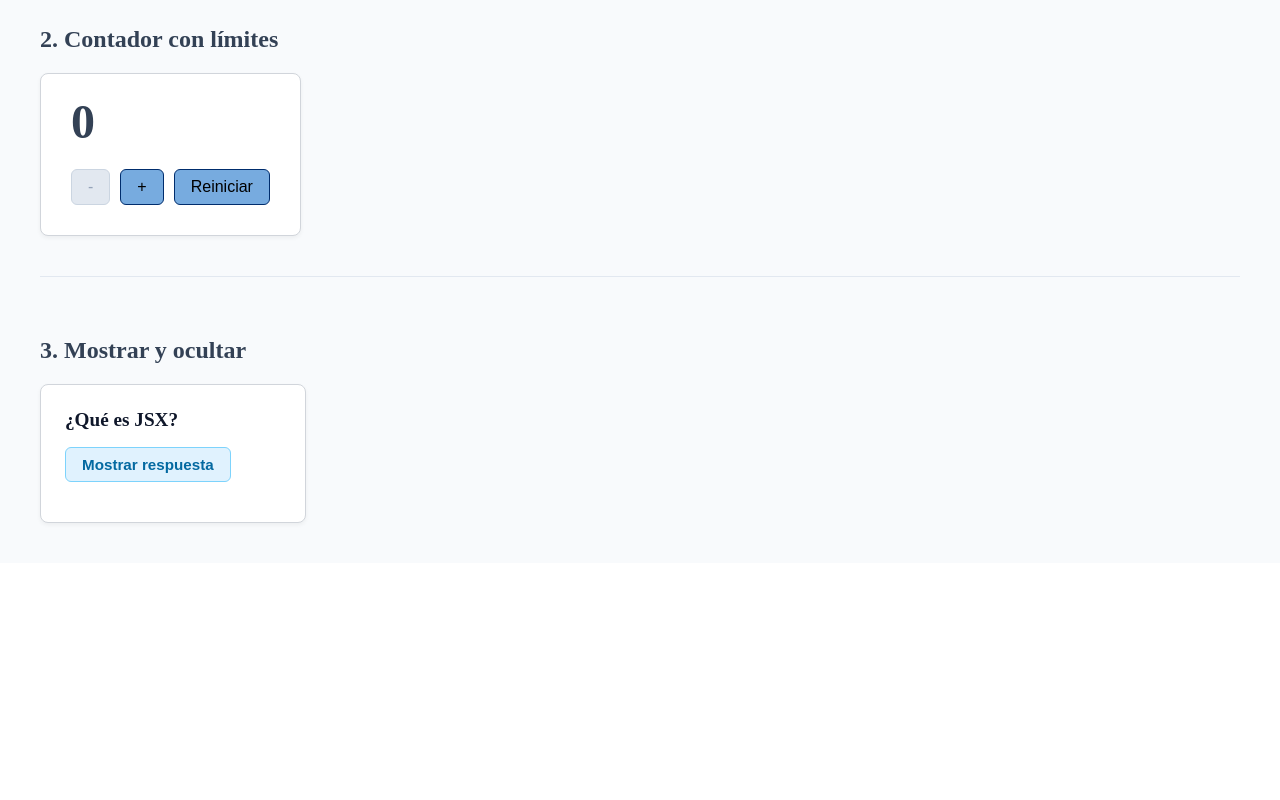
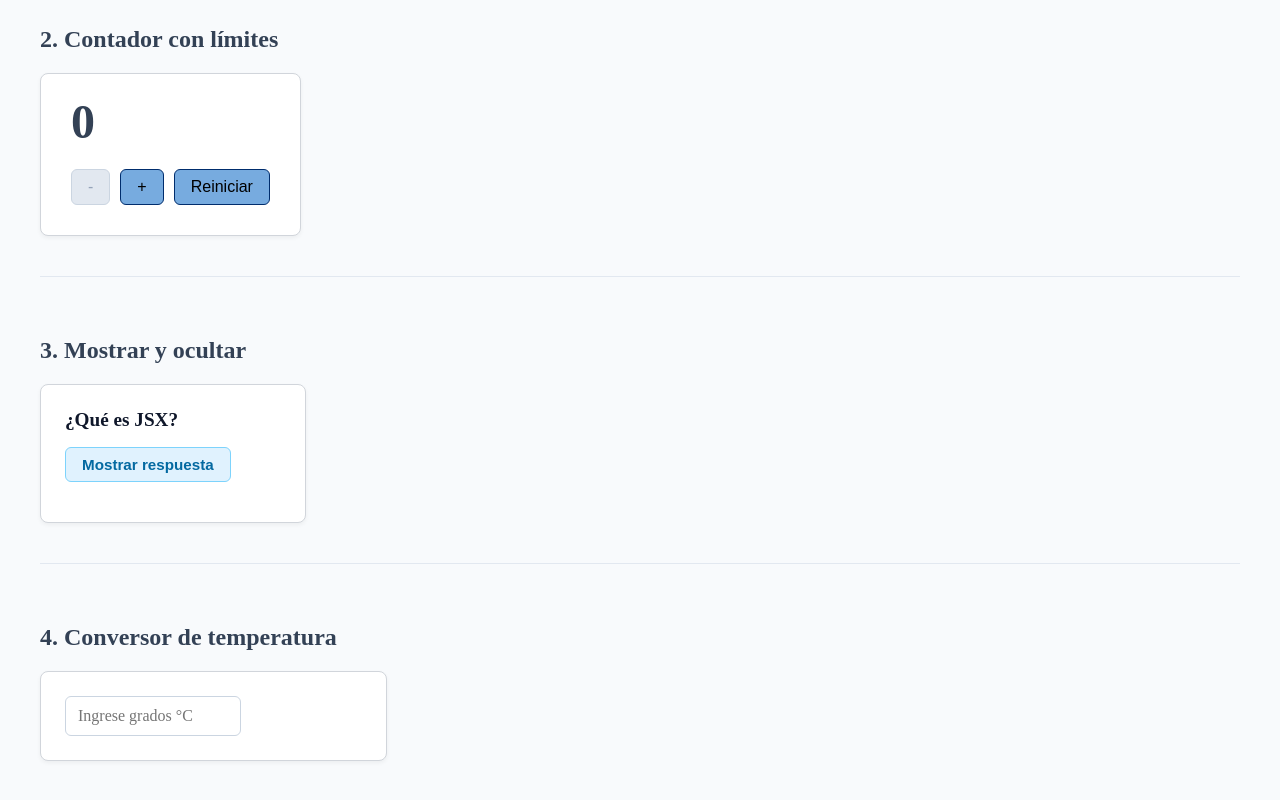
Before and after one commit to Vitale71/Ejercicios-React, a React (Vite) app in the folder clase-front/: page / in a window 1280 px wide. Shown: the part 374-1174 px from the top of the page. Before the commit the page ends 937 px from the top, so only its background shows below. Built offline with nearby package versions, Linux system fonts and the light colour scheme.

Commit message:
Ejercicio 4

```diff
--- a/clase-front/src/App.tsx
+++ b/clase-front/src/App.tsx
@@ -1,6 +1,7 @@
 import { Producto } from './components/Producto';
 import { Contador } from './components/Contador';
 import { Pregunta } from './components/Pregunta';
+import { Conversor } from './components/Conversor';
 import './App.css';
 
 function App() {
@@ -37,6 +38,14 @@ function App() {
         />
       </section>
 
+      <hr className="separador" />
+
+      {/* Sección del Ejercicio 4 */}
+      <section className="seccion-ejercicio">
+        <h2>4. Conversor de temperatura</h2>
+        <Conversor />
+      </section>
+
     </div>
   );
 }
--- /dev/null
+++ b/clase-front/src/components/Conversor.css
@@ -0,0 +1,38 @@
+.tarjeta-conversor {
+  border: 1px solid #d1d5db;
+  border-radius: 8px;
+  padding: 24px;
+  width: 100%;
+  max-width: 450px;
+  background-color: white;
+  box-shadow: 0 2px 4px rgba(0,0,0,0.05);
+  display: flex;
+  flex-direction: column;
+  gap: 16px; /* Separación automática entre el input, el título y el texto */
+}
+
+.input-celsius {
+  padding: 10px 12px;
+  font-size: 1rem;
+  border: 1px solid #cbd5e1;
+  border-radius: 6px;
+  width: 150px; /* Ancho similar al de la imagen */
+  outline: none;
+  font-family: inherit;
+}
+
+.input-celsius:focus {
+  border-color: #3b82f6; /* Borde azul al hacer clic adentro */
+}
+
+.resultado-fahrenheit {
+  margin: 0;
+  font-size: 2.5rem;
+  color: #0f172a;
+}
+
+.mensaje-calor {
+  margin: 0;
+  color: #334155;
+  font-size: 1rem;
+}
--- /dev/null
+++ b/clase-front/src/components/Conversor.tsx
@@ -0,0 +1,44 @@
+import { useState } from 'react';
+import './Conversor.css';
+
+export function Conversor() {
+  // Guardamos el valor del input como texto, inicializado vacío
+  const [celsius, setCelsius] = useState('');
+
+  // Convertimos el texto a número para poder calcular[cite: 6]
+  const celsiusNum = Number(celsius);
+
+  // Calculamos Fahrenheit directamente a partir de Celsius en cada renderizado[cite: 6]
+  // Fórmula: F = C * 9/5 + 32[cite: 6]
+  const fahrenheit = (celsiusNum * 9) / 5 + 32;
+
+  return (
+    <div className="tarjeta-conversor">
+      <input
+        type="number"
+        value={celsius}
+        onChange={(e) => setCelsius(e.target.value)}
+        className="input-celsius"
+        placeholder="Ingrese grados °C"
+      />
+
+      {/*
+        Usamos una validación para mostrar el resultado
+        solo si el usuario escribió algo (celsius !== '')
+      */}
+      {celsius !== '' && (
+        <>
+          {/* toFixed(1) nos asegura que siempre muestre un decimal (ej: 95.0) */}
+          <h2 className="resultado-fahrenheit">
+            {fahrenheit.toFixed(1)} °F
+          </h2>
+
+          {/* Si la temperatura supera los 30 °C, mostramos el mensaje extra[cite: 6] */}
+          {celsiusNum > 30 && (
+            <p className="mensaje-calor">Hace calor</p>
+          )}
+        </>
+      )}
+    </div>
+  );
+}
```
